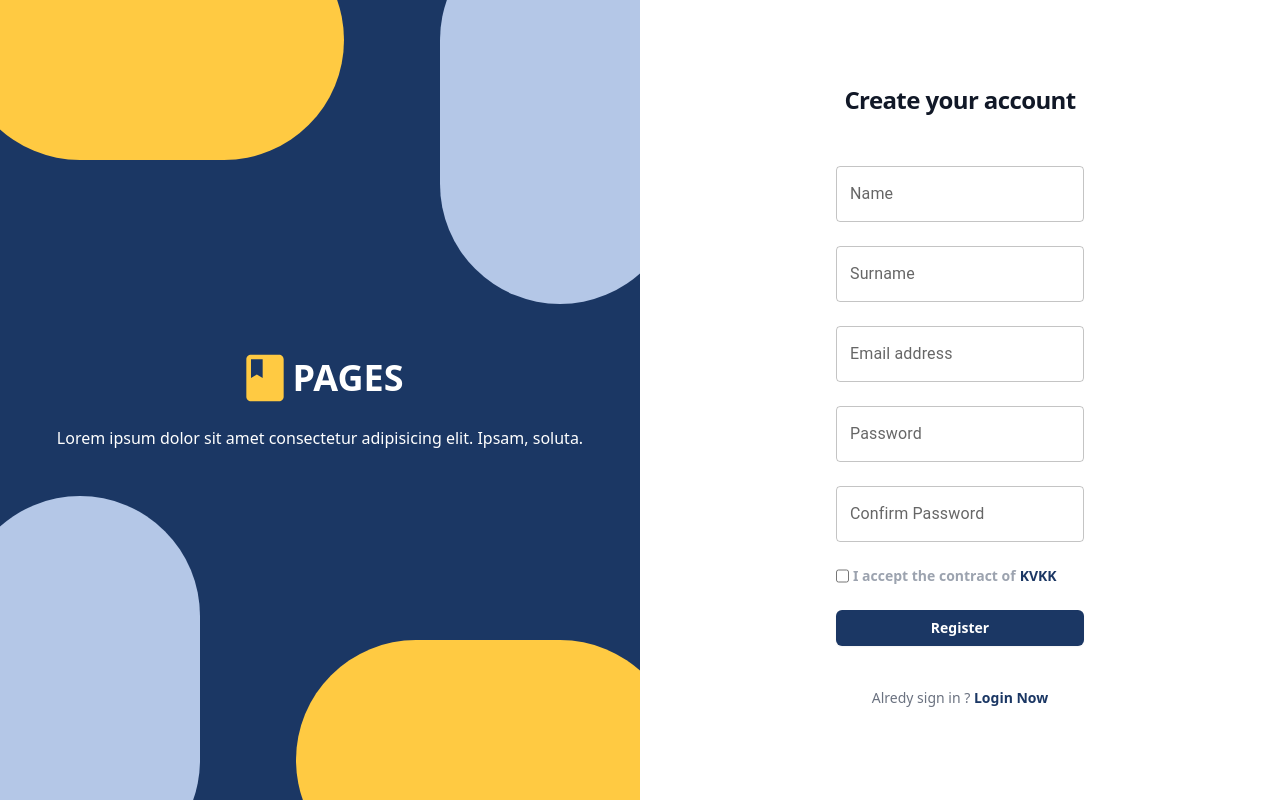
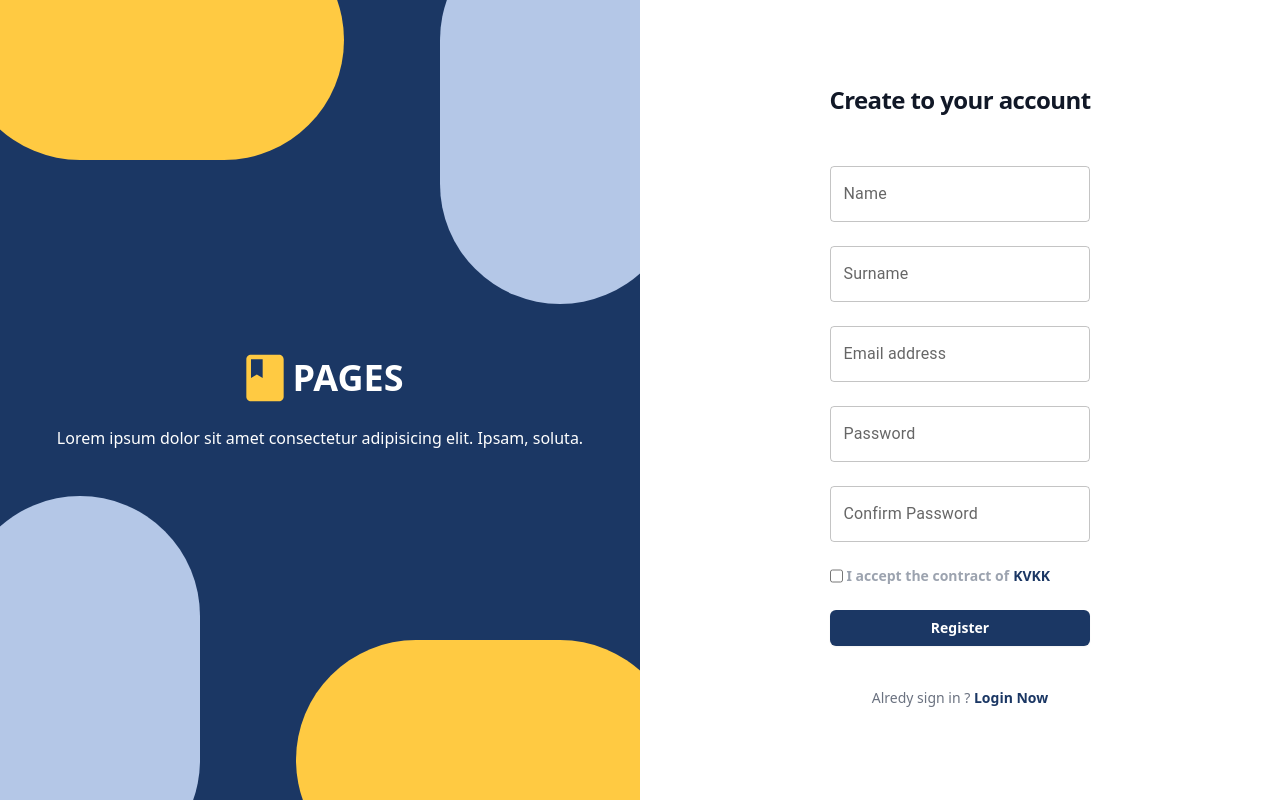
Before and after one commit to ulascan54/doop-frontend, a React (Create React App) app: page /register in a window 1280 px wide. Built offline with nearby package versions, Linux system fonts and the light colour scheme.

Commit message:
quick update

```diff
--- a/src/components/Auth/Register/Register.jsx
+++ b/src/components/Auth/Register/Register.jsx
@@ -24,7 +24,7 @@ function Register() {
       <div className="flex min-h-full flex-col justify-center px-6 pb-12 lg:px-8 ">
         <div className="sm:mx-auto sm:w-full sm:max-w-sm">
           <h2 className="mt-10 text-center text-2xl font-bold leading-9 tracking-tight text-gray-900">
-            Create your account
+            Create to your account
           </h2>
         </div>
 
```
